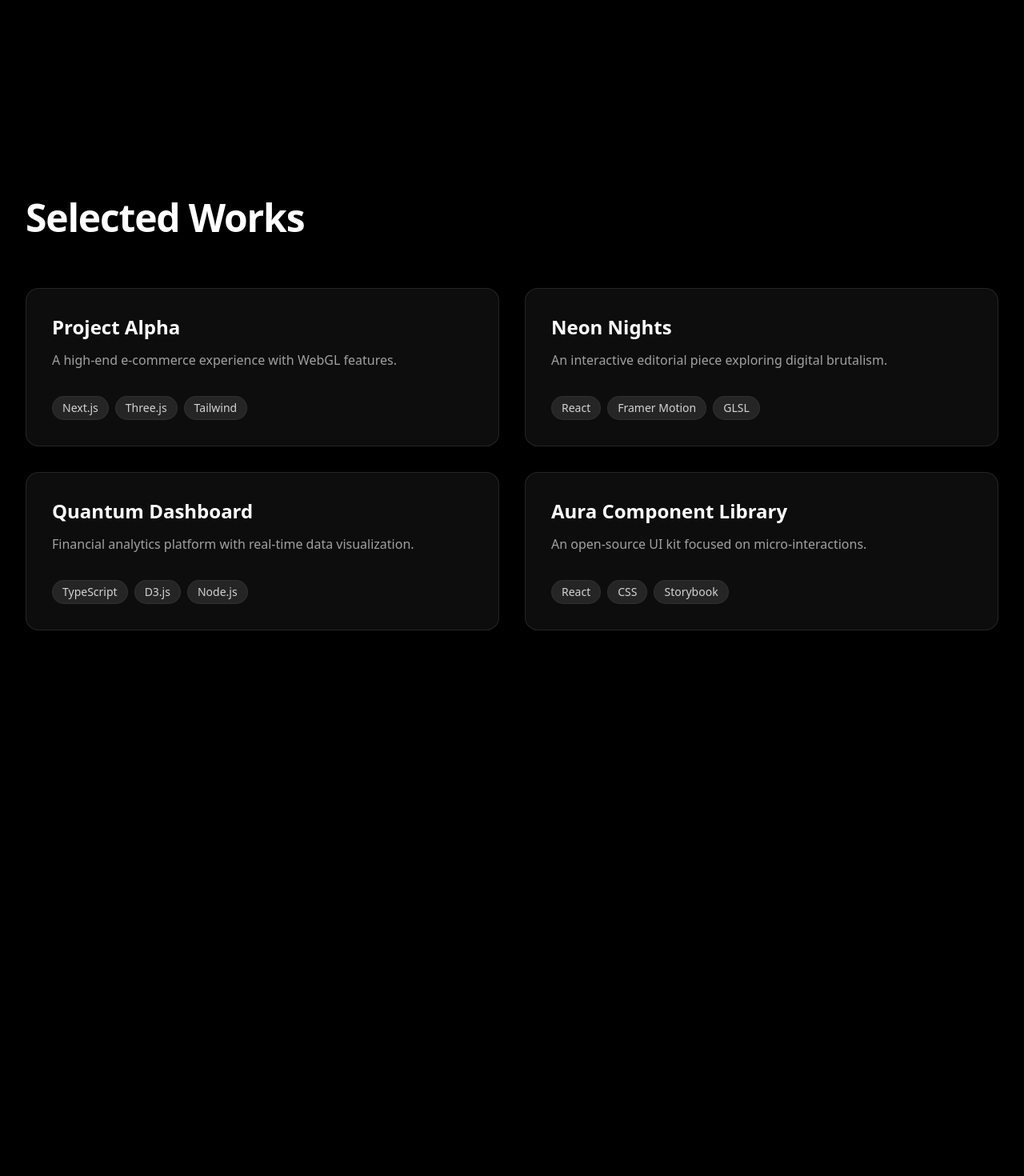
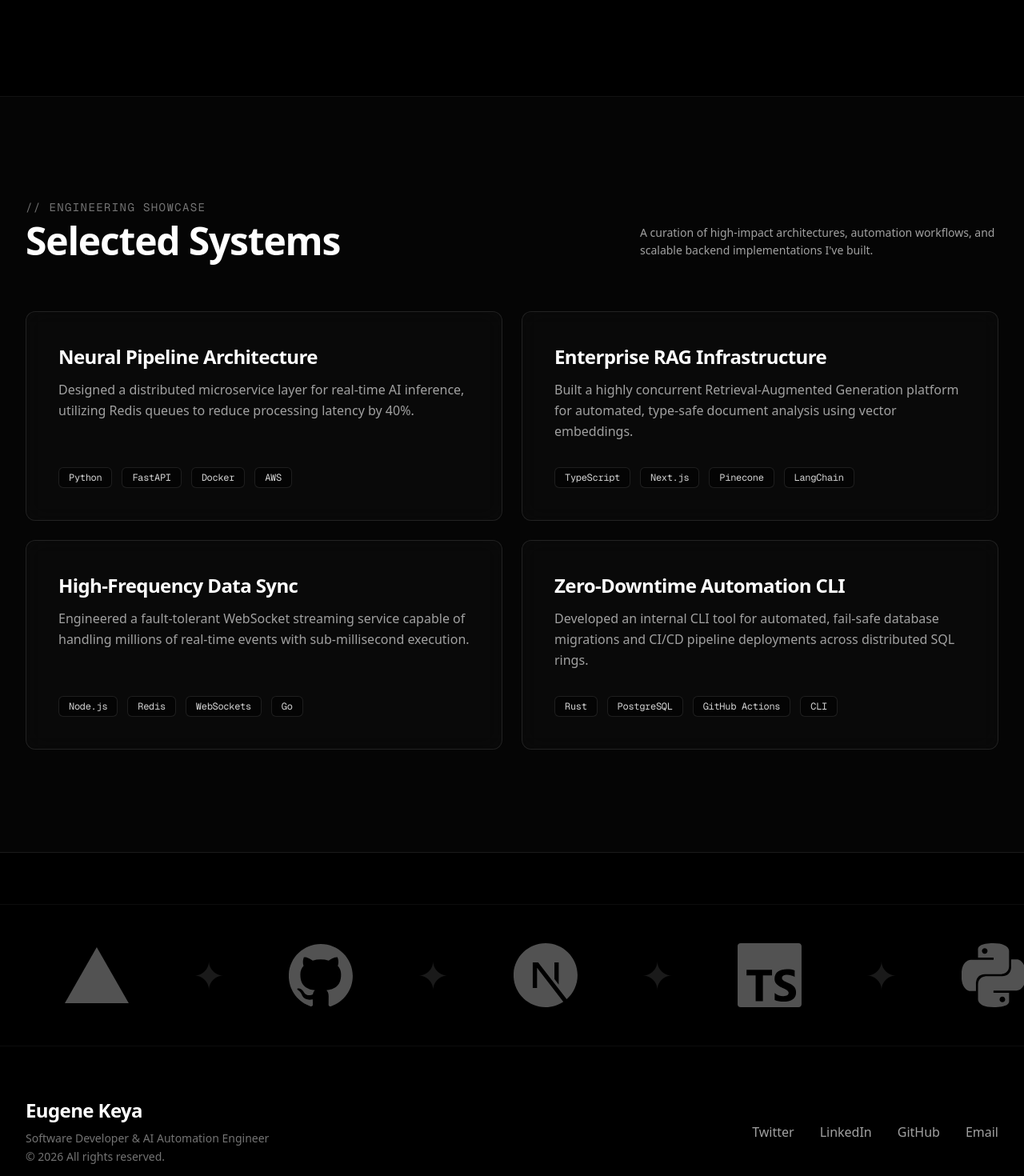
Before and after one commit to Keyaeugene/portfolio, a Next.js app: page / in a window 1280 px wide. Shown: the part 3880-5350 px from the top of the page at 80% size. Before the commit the page ends 4796 px from the top, so only its background shows below. Built offline with nearby package versions, Linux system fonts and the light colour scheme.

Commit message:
debugging

```diff
--- a/package.json
+++ b/package.json
@@ -12,7 +12,8 @@
     "framer-motion": "^12.38.0",
     "next": "16.1.7",
     "react": "19.2.3",
-    "react-dom": "19.2.3"
+    "react-dom": "19.2.3",
+    "react-icons": "^5.6.0"
   },
   "devDependencies": {
     "@tailwindcss/postcss": "^4",
--- a/src/app/globals.css
+++ b/src/app/globals.css
@@ -5,6 +5,13 @@
   --color-foreground: #ededed;
   --font-sans: var(--font-geist-sans);
   --font-mono: var(--font-geist-mono);
+
+  --animate-marquee: marquee 40s linear infinite;
+}
+
+@keyframes marquee {
+  0% { transform: translateX(-50%); }
+  100% { transform: translateX(0%); }
 }
 
 body {
--- a/src/app/layout.tsx
+++ b/src/app/layout.tsx
@@ -13,7 +13,7 @@ const geistMono = Geist_Mono({
 });
 
 export const metadata: Metadata = {
-  title: "John Doe | Creative Developer",
+  title: "Eugene Keya | Software Developer & AI Automation Engineer",
   description: "Scrollytelling portfolio showcasing interactive web experiences.",
 };
 
--- a/src/app/page.tsx
+++ b/src/app/page.tsx
@@ -5,6 +5,7 @@ import { useScroll } from "framer-motion";
 import ScrollyCanvas from "@/components/ScrollyCanvas";
 import Overlay from "@/components/Overlay";
 import Projects from "@/components/Projects";
+import Footer from "@/components/Footer";
 
 export default function Home() {
   const containerRef = useRef<HTMLDivElement>(null);
@@ -32,6 +33,11 @@ export default function Home() {
         Projects grid located after the scroll zone.
       */}
       <Projects />
+
+      {/*
+        Aesthetic Footer with infinite technology marquee
+      */}
+      <Footer />
     </main>
   );
 }
--- /dev/null
+++ b/src/components/Footer.tsx
@@ -0,0 +1,75 @@
+import { motion } from "framer-motion";
+import {
+  SiNextdotjs,
+  SiTypescript,
+  SiPython,
+  SiTailwindcss,
+  SiReact,
+  SiNodedotjs,
+  SiGraphql,
+  SiDocker,
+  SiFramer,
+  SiPostgresql,
+  SiVercel,
+  SiGithub
+} from "react-icons/si";
+
+const TECH_STACK = [
+  SiNextdotjs, SiTypescript, SiPython, SiTailwindcss, SiReact, SiNodedotjs,
+  SiGraphql, SiDocker, SiFramer, SiPostgresql, SiVercel, SiGithub
+];
+
+// Duplicate to create a seamless infinite loop
+const MARQUEE_ITEMS = [...TECH_STACK, ...TECH_STACK];
+
+export default function Footer() {
+  return (
+    <footer className="relative bg-black text-white py-16 overflow-hidden border-t border-white/10 z-20">
+
+      {/* Infinite Marquee Section */}
+      <div className="relative w-full py-12 border-y border-white/5 mb-16 flex overflow-hidden">
+        {/*
+          w-max contains all items in a single row without wrapping.
+          animate-marquee creates the smooth left-to-right drift.
+        */}
+        <div className="flex w-max animate-marquee items-center whitespace-nowrap">
+          {MARQUEE_ITEMS.map((Icon, idx) => (
+            <div key={idx} className="flex items-center">
+              <div className="px-12 md:px-20 text-neutral-600 hover:text-white transition-colors duration-500">
+                <Icon className="w-16 h-16 md:w-20 md:h-20" />
+              </div>
+              <span className="text-white/10 text-3xl md:text-5xl">✦</span>
+            </div>
+          ))}
+        </div>
+      </div>
+
+      {/* Socials & Info */}
+      <div className="max-w-7xl mx-auto px-8 w-full flex flex-col md:flex-row justify-between items-center gap-8">
+        <div className="flex flex-col items-center md:items-start text-center md:text-left">
+          <h3 className="text-2xl font-bold tracking-tight">Eugene Keya</h3>
+          <p className="text-neutral-500 mt-2 text-sm leading-relaxed">
+            Software Developer & AI Automation Engineer <br />
+            © {new Date().getFullYear()} All rights reserved.
+          </p>
+        </div>
+
+        <div className="flex gap-8 group">
+          <a href="#" className="font-medium text-neutral-400 hover:text-white transition-colors duration-300">
+            Twitter
+          </a>
+          <a href="#" className="font-medium text-neutral-400 hover:text-white transition-colors duration-300">
+            LinkedIn
+          </a>
+          <a href="#" className="font-medium text-neutral-400 hover:text-white transition-colors duration-300">
+            GitHub
+          </a>
+          <a href="mailto:hello@eugenekeya.com" className="font-medium text-neutral-400 hover:text-white transition-colors duration-300">
+            Email
+          </a>
+        </div>
+      </div>
+
+    </footer>
+  );
+}
--- a/src/components/Overlay.tsx
+++ b/src/components/Overlay.tsx
@@ -44,7 +44,7 @@ export default function Overlay({ progress }: OverlayProps) {
             Eugene Keya
           </h1>
           <p className="text-xl md:text-3xl font-light text-neutral-300 tracking-wide">
-            Software Developer & AI Automation Engineer
+            Software Developer & AI Automation Engineer.
           </p>
         </motion.div>
       )}
@@ -55,8 +55,8 @@ export default function Overlay({ progress }: OverlayProps) {
         className="absolute inset-0 flex flex-col items-start justify-center text-left px-8 lg:px-24"
       >
         <h2 className="text-4xl md:text-6xl lg:text-7xl font-semibold tracking-tight max-w-2xl">
-          I build digital <br />
-          <span className="text-neutral-400 italic">experiences.</span>
+          Architecting scalable <br />
+          <span className="text-neutral-400 italic">software ecosystems.</span>
         </h2>
       </motion.div>
 
@@ -66,8 +66,8 @@ export default function Overlay({ progress }: OverlayProps) {
         className="absolute inset-0 flex flex-col items-end justify-center text-right px-8 lg:px-24"
       >
         <h2 className="text-4xl md:text-6xl lg:text-7xl font-semibold tracking-tight max-w-2xl">
-          Bridging design <br />
-          and <span className="text-white italic">engineering.</span>
+          Automating complexity. <br />
+          <span className="text-white italic">Built to scale.</span>
         </h2>
       </motion.div>
 
--- a/src/components/Projects.tsx
+++ b/src/components/Projects.tsx
@@ -2,57 +2,68 @@ import { motion } from "framer-motion";
 
 const PROJECTS = [
   {
-    title: "Project Alpha",
-    description: "A high-end e-commerce experience with WebGL features.",
-    tags: ["Next.js", "Three.js", "Tailwind"],
+    title: "Neural Pipeline Architecture",
+    description: "Designed a distributed microservice layer for real-time AI inference, utilizing Redis queues to reduce processing latency by 40%.",
+    tags: ["Python", "FastAPI", "Docker", "AWS"],
   },
   {
-    title: "Neon Nights",
-    description: "An interactive editorial piece exploring digital brutalism.",
-    tags: ["React", "Framer Motion", "GLSL"],
+    title: "Enterprise RAG Infrastructure",
+    description: "Built a highly concurrent Retrieval-Augmented Generation platform for automated, type-safe document analysis using vector embeddings.",
+    tags: ["TypeScript", "Next.js", "Pinecone", "LangChain"],
   },
   {
-    title: "Quantum Dashboard",
-    description: "Financial analytics platform with real-time data visualization.",
-    tags: ["TypeScript", "D3.js", "Node.js"],
+    title: "High-Frequency Data Sync",
+    description: "Engineered a fault-tolerant WebSocket streaming service capable of handling millions of real-time events with sub-millisecond execution.",
+    tags: ["Node.js", "Redis", "WebSockets", "Go"],
   },
   {
-    title: "Aura Component Library",
-    description: "An open-source UI kit focused on micro-interactions.",
-    tags: ["React", "CSS", "Storybook"],
+    title: "Zero-Downtime Automation CLI",
+    description: "Developed an internal CLI tool for automated, fail-safe database migrations and CI/CD pipeline deployments across distributed SQL rings.",
+    tags: ["Rust", "PostgreSQL", "GitHub Actions", "CLI"],
   },
 ];
 
 export default function Projects() {
   return (
-    <section className="relative z-20 bg-black text-white py-32 px-8">
+    <section className="relative z-20 bg-[#050505] text-white py-32 px-8 border-t border-white/5">
       <div className="max-w-7xl mx-auto">
-        <h2 className="text-4xl md:text-5xl font-bold mb-16 tracking-tight">
-          Selected Works
-        </h2>
 
-        <div className="grid grid-cols-1 md:grid-cols-2 gap-8">
+        <div className="flex flex-col md:flex-row md:items-end justify-between mb-16 gap-6">
+          <div>
+            <h2 className="text-sm font-mono text-neutral-500 tracking-widest uppercase mb-2">
+              // Engineering Showcase
+            </h2>
+            <h3 className="text-4xl md:text-5xl font-bold tracking-tight">
+              Selected Systems
+            </h3>
+          </div>
+          <p className="text-neutral-400 max-w-md text-sm leading-relaxed">
+            A curation of high-impact architectures, automation workflows, and scalable backend implementations I've built.
+          </p>
+        </div>
+
+        <div className="grid grid-cols-1 md:grid-cols-2 gap-6">
           {PROJECTS.map((project, idx) => (
             <div
               key={idx}
-              className="group relative p-8 rounded-2xl border border-white/10 bg-white/5 backdrop-blur-md overflow-hidden transition-all duration-500 hover:border-white/20 hover:bg-white/10"
+              className="group relative p-8 md:p-10 rounded-xl border border-white/10 bg-white/[0.02] backdrop-blur-md overflow-hidden transition-all duration-500 hover:border-white/20 hover:bg-white/[0.04]"
             >
               {/* Subtle hover glow effect */}
-              <div className="absolute inset-0 opacity-0 group-hover:opacity-100 transition-opacity duration-700 bg-gradient-to-br from-white/5 to-transparent pointer-events-none" />
+              <div className="absolute inset-0 opacity-0 group-hover:opacity-100 transition-opacity duration-700 bg-gradient-to-br from-white/[0.03] to-transparent pointer-events-none" />
 
               <div className="relative z-10 flex flex-col h-full justify-between">
                 <div>
-                  <h3 className="text-2xl font-semibold mb-3">{project.title}</h3>
-                  <p className="text-neutral-400 mb-8 leading-relaxed">
+                  <h4 className="text-2xl font-semibold mb-3 tracking-tight">{project.title}</h4>
+                  <p className="text-neutral-400 mb-8 leading-relaxed font-light text-sm md:text-base">
                     {project.description}
                   </p>
                 </div>
 
-                <div className="flex flex-wrap gap-2">
+                <div className="flex flex-wrap gap-3">
                   {project.tags.map((tag, tIdx) => (
                     <span
                       key={tIdx}
-                      className="px-3 py-1 text-sm rounded-full bg-white/10 text-neutral-300 border border-white/5"
+                      className="px-3 py-1 text-xs font-mono rounded-md bg-black/50 text-neutral-300 border border-white/10 shadow-inner tracking-tight"
                     >
                       {tag}
                     </span>
```
Also changed, not shown: 1 other file (tests, documents, lock files or other folders).
